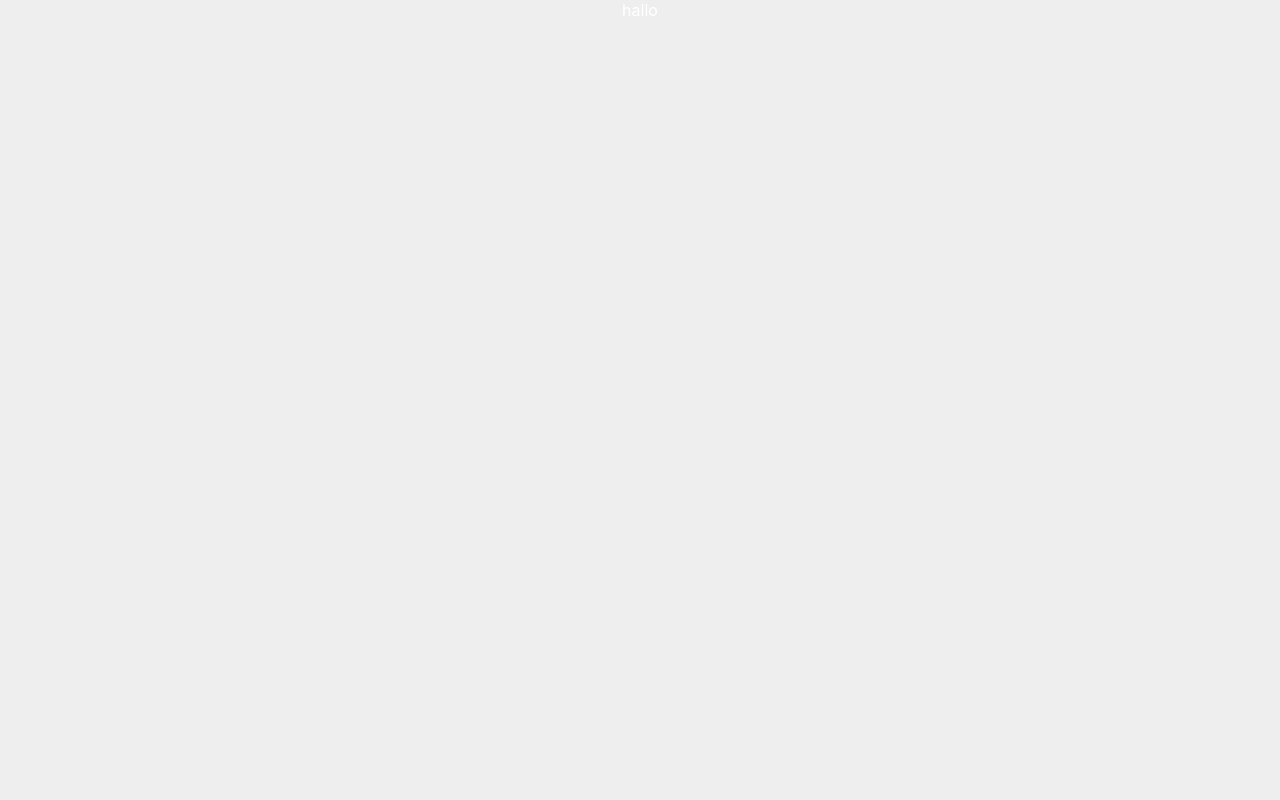
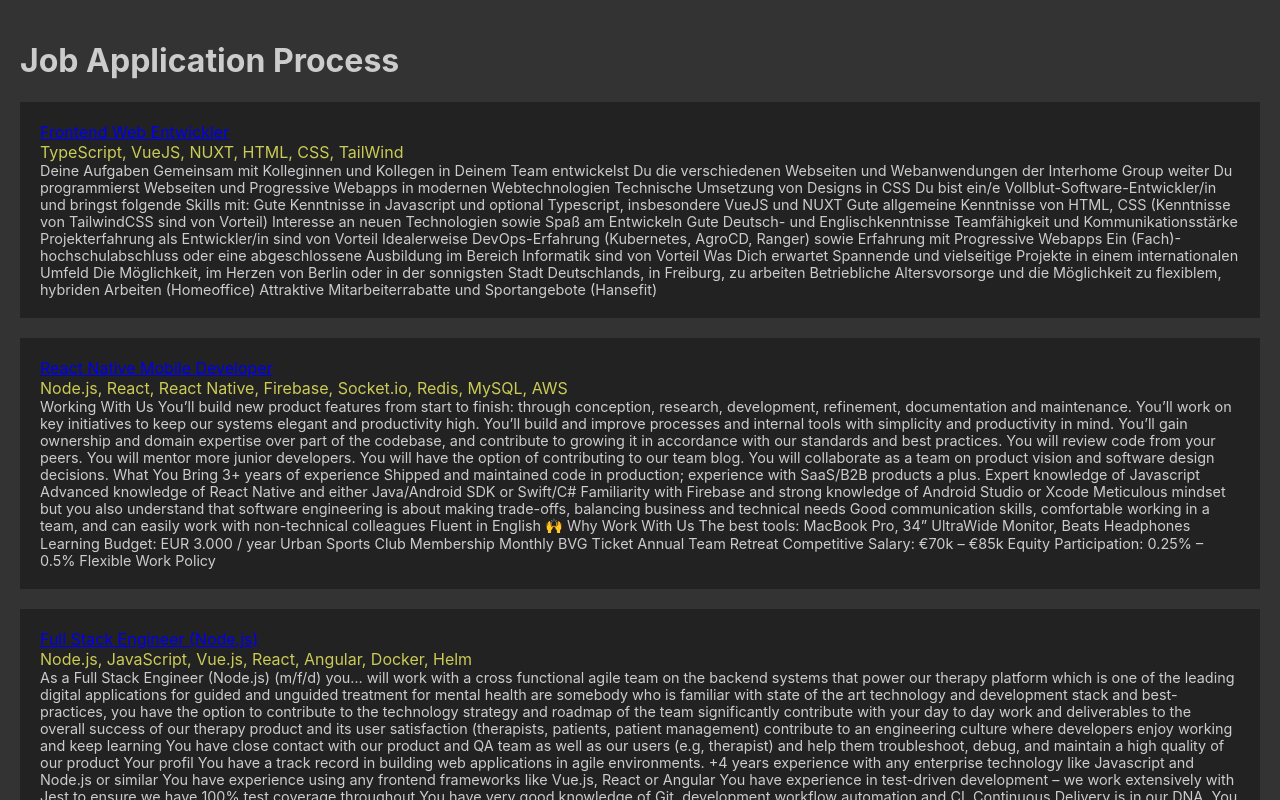
Before and after one commit to saidugurlu/setState-eventHandlers, a React (Vite) app: page / in a window 1280 px wide. Shown: the top 800 px of the page. Built offline with nearby package versions, Linux system fonts and the light colour scheme.

Commit message:
jobs listed

```diff
--- a/src/App.jsx
+++ b/src/App.jsx
@@ -1,14 +1,28 @@
 // import { useState } from 'react'
-import './App.scss'
+import "./App.scss";
+import ReactDOM from "react-dom";
+import jobs from "./data/jobs.json";
 
 function App() {
-
-
   return (
     <div className="App">
-      hallo
+      <h1>Job Application Process</h1>
+      <div className="jobs">
+        {jobs.map((job, index) => {
+          return (
+            <div key={index} className="job">
+              <div className="position">
+                {" "}
+                <a href={job.url}>{job.position} </a>
+              </div>
+              <div className="skills"> {job.skills}</div>
+              <div className="bulkText">{job.bulkText}</div>
+            </div>
+          );
+        })}
+      </div>
     </div>
-  )
+  );
 }
 
-export default App
+export default App;
--- a/src/App.scss
+++ b/src/App.scss
@@ -1,7 +1,78 @@
 body {
-  background-color: #eee;
-  .App {
-    text-align: center;
-    color: #fff;
-  }
+	background-color: #333;
+
+	.App {
+		padding: 20px;
+		color: #ccc;
+
+		.jobs {
+			.job {
+				background-color: #222;
+				padding: 20px;
+				margin: 0 0 20px 0;
+
+				.header {
+					display: flex;
+					justify-content: space-between;
+
+					.position {
+						a {
+							color: rgb(192, 111, 45);
+						}
+					}
+
+					.status {
+						background-color: #aaa;
+					}
+				}
+
+				.skills {
+					color: rgb(203, 203, 87);
+				}
+
+				.bulkText {
+					font-size: .9rem;
+				}
+			}
+
+
+			.job.send {
+				background-color: rgb(70, 72, 70);
+			}
+
+			.job.wait {
+				background-color: rgb(79, 79, 14);
+			}
+
+			.job.interview {
+				background-color: rgb(61, 22, 22);
+			}
+
+			.job.declined {
+				background-color: #000;
+
+				.position {
+					a {
+						color: #222;
+					}
+				}
+
+				.skills {
+					color: #222;
+				}
+			}
+
+			.job.accepted {
+				background-color: rgb(7, 85, 24);
+			}
+		}
+
+		ul.jobsList {
+			li.job {
+				a {
+					color: rgb(192, 111, 45);
+				}
+			}
+		}
+	}
 }
```
